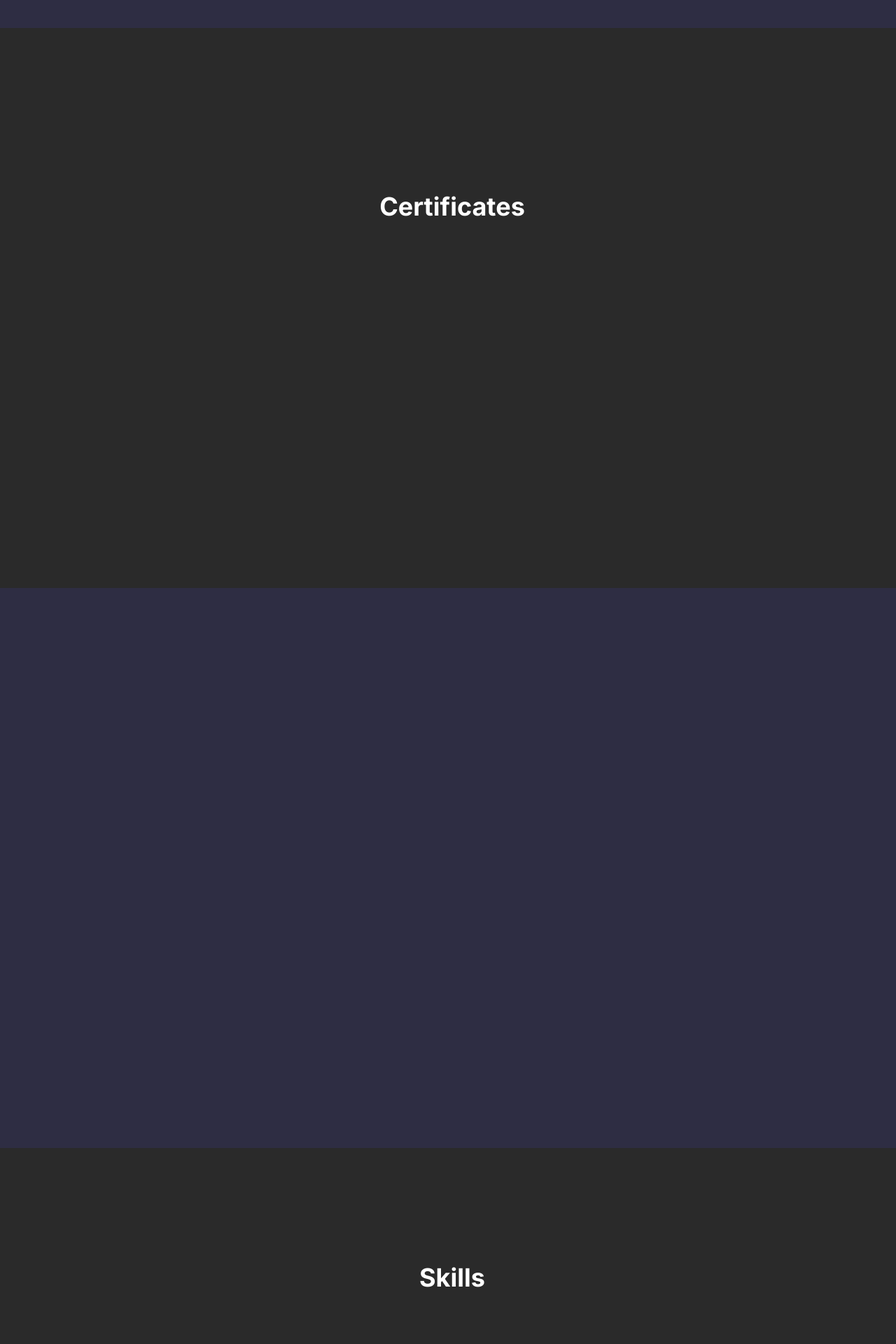
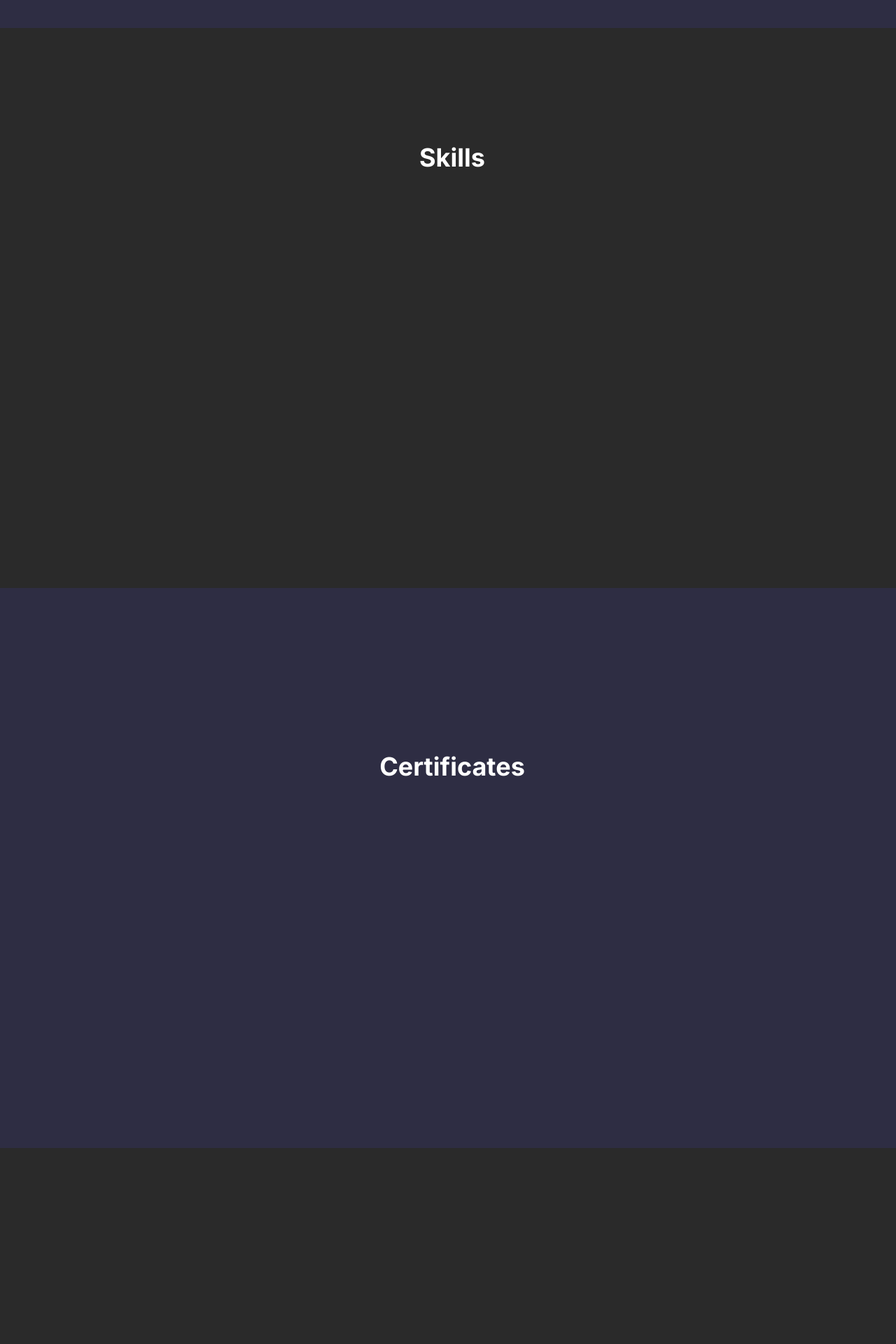
Before and after one commit to RaihanPrasetia/portofoliov2, a Next.js app: page / in a window 1280 px wide. Shown: the part 1560-3480 px from the top of the page at 70% size. Built offline with nearby package versions, Linux system fonts and the light colour scheme.

Commit message:
use callback

```diff
--- a/src/app/components/Home.tsx
+++ b/src/app/components/Home.tsx
@@ -1,5 +1,5 @@
 "use client";
-import { useState, useEffect, useRef } from 'react';
+import { useState, useEffect, useRef } from "react";
 import Image from 'next/image';
 import foto from '../assets/images/foto.jpg';
 import '../assets/css/Home.css';
--- a/src/app/components/Navbar.tsx
+++ b/src/app/components/Navbar.tsx
@@ -3,7 +3,6 @@
 import { useState, useEffect } from "react";
 import Link from "next/link";
 import '../assets/css/Navbar.css';
-import '../assets/css/App.css';
 
 export default function Navbar() {
   const [activeSection, setActiveSection] = useState('home');
--- a/src/app/page.tsx
+++ b/src/app/page.tsx
@@ -1,13 +1,13 @@
 // src/app/page.tsx
 import './assets/css/App.css'
-import Home from "./components/Home";
+import Home from './components/Home';
 import About from './components/About';
 import Skills from './components/Skills';
 import Certificates from './components/Certificates';
 import Contact from './components/Contact';
 import Footer from './components/Footer';
 import Projects from './components/Projects';
-import Navbar from "./components/Navbar";
+import Navbar from './components/Navbar';
 
 
 
@@ -18,9 +18,9 @@ export default function HomePage() {
       <main className="main-content w-100">
         <Home />
         <About />
+        <Skills />
         <Certificates />
         <Projects />
-        <Skills />
         <Contact />
       </main>
       <Footer />
```
